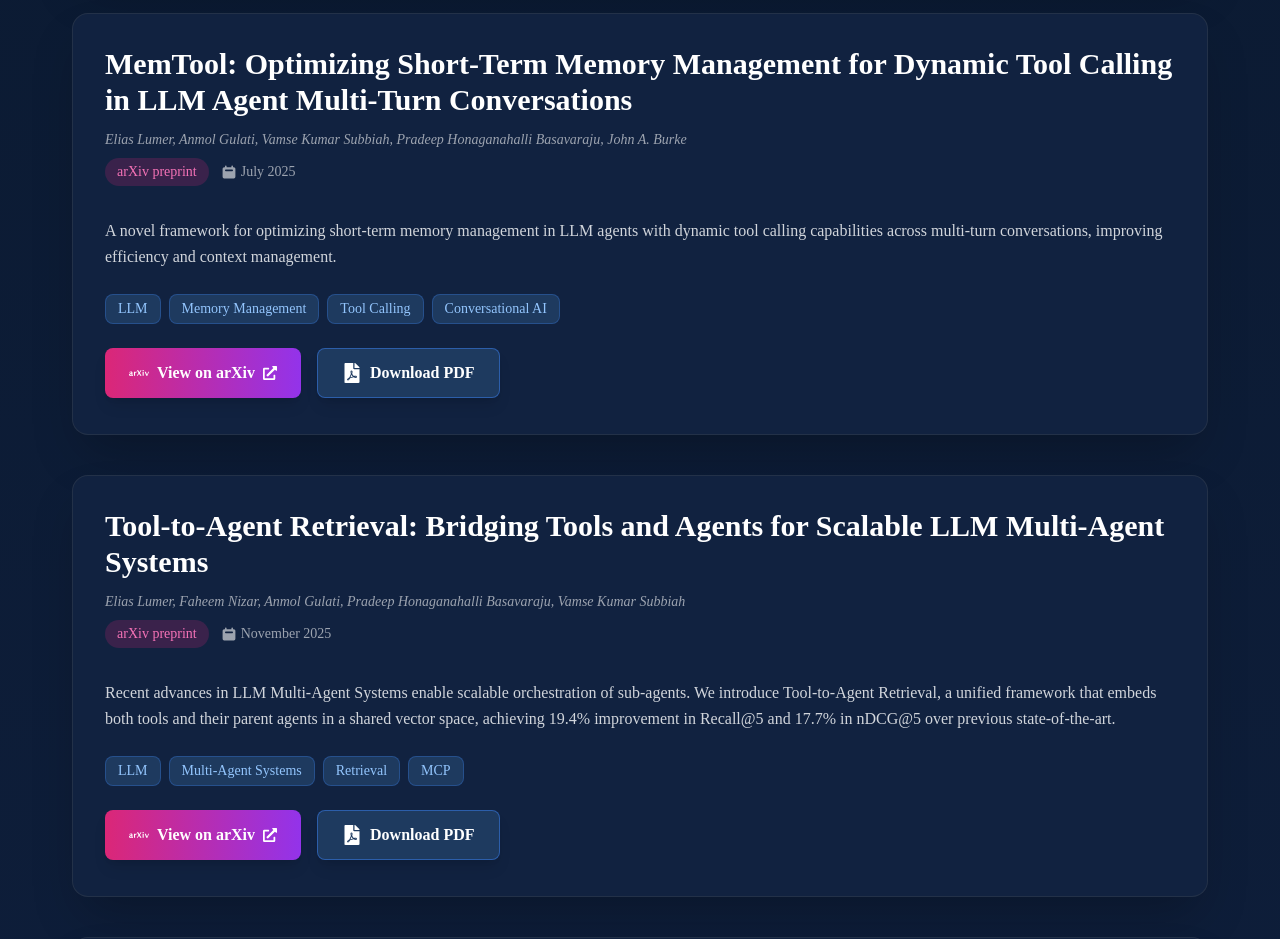
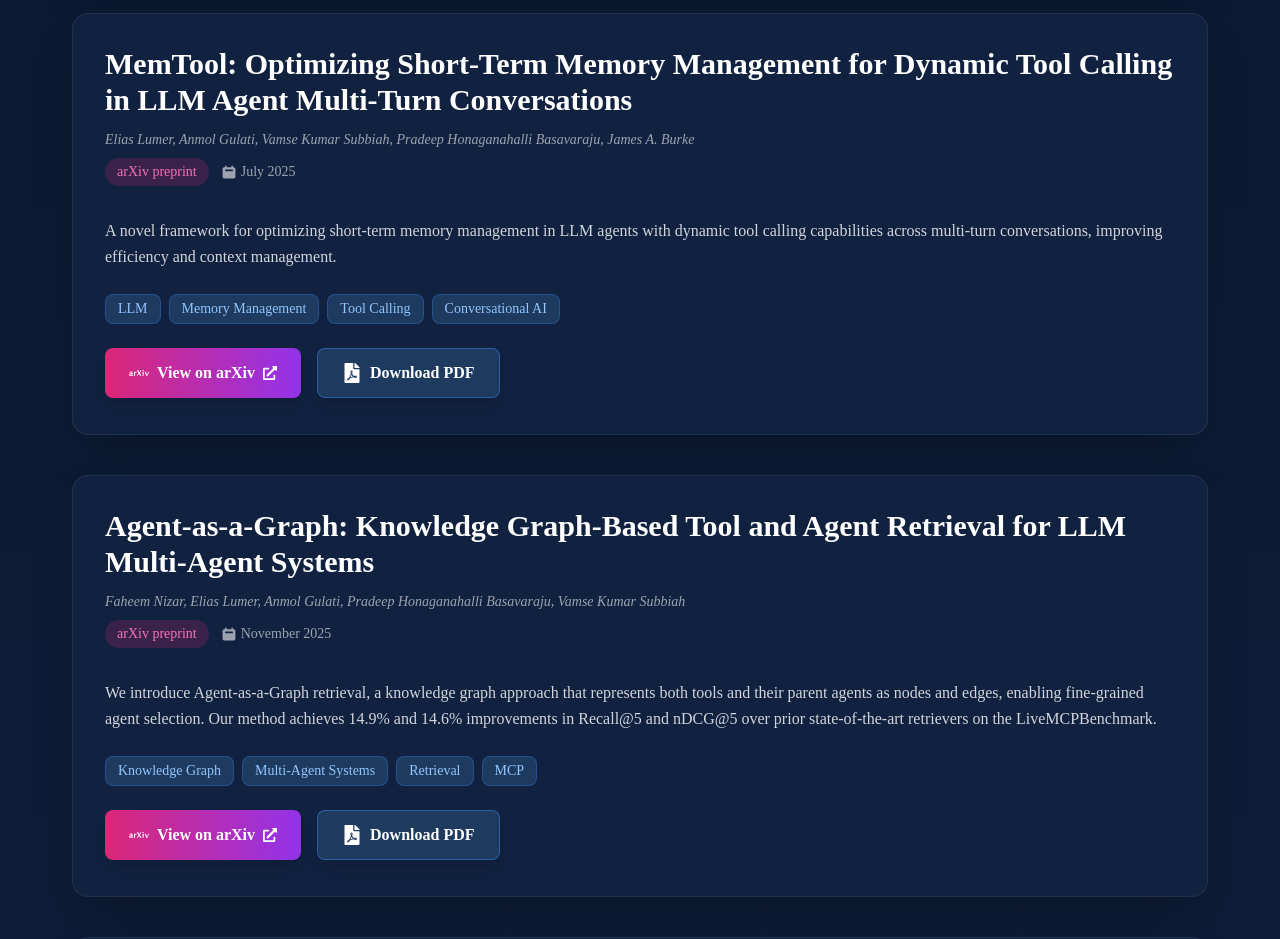
Before and after one commit to AnmolGulati6/page, a React (Create React App) app: page / in a window 1280 px wide. Shown: the part 2480-3419 px from the top of the page. Built offline with nearby package versions, Linux system fonts and the light colour scheme.

Commit message:
Update data.js

```diff
--- a/src/data/data.js
+++ b/src/data/data.js
@@ -2,7 +2,7 @@ export const researchPapers = [
     {
         id: 1,
         title: "ScaleMCP: Dynamic and Auto-Synchronizing Model Context Protocol Tools for LLM Agents",
-        authors: "Elias Lumer, Anmol Gulati, Vamse Kumar Subbiah, Pradeep Honaganahalli Basavaraju, John A. Burke",
+        authors: "Elias Lumer, Anmol Gulati, Vamse Kumar Subbiah, Pradeep Honaganahalli Basavaraju, James A. Burke",
         abstract: "Introducing ScaleMCP, a dynamic framework for auto-synchronizing Model Context Protocol tools that enables seamless integration and scaling of LLM agent capabilities, addressing critical challenges in tool synchronization and agent coordination.",
         arxivUrl: "https://arxiv.org/abs/2505.06416",
         pdfUrl: "https://arxiv.org/pdf/2505.06416",
@@ -13,7 +13,7 @@ export const researchPapers = [
     {
         id: 2,
         title: "MemTool: Optimizing Short-Term Memory Management for Dynamic Tool Calling in LLM Agent Multi-Turn Conversations",
-        authors: "Elias Lumer, Anmol Gulati, Vamse Kumar Subbiah, Pradeep Honaganahalli Basavaraju, John A. Burke",
+        authors: "Elias Lumer, Anmol Gulati, Vamse Kumar Subbiah, Pradeep Honaganahalli Basavaraju, James A. Burke",
         abstract: "A novel framework for optimizing short-term memory management in LLM agents with dynamic tool calling capabilities across multi-turn conversations, improving efficiency and context management.",
         arxivUrl: "https://arxiv.org/abs/2507.21428",
         pdfUrl: "https://arxiv.org/pdf/2507.21428",
@@ -23,17 +23,28 @@ export const researchPapers = [
     },
     {
         id: 3,
+        title: "Agent-as-a-Graph: Knowledge Graph-Based Tool and Agent Retrieval for LLM Multi-Agent Systems",
+        authors: "Faheem Nizar, Elias Lumer, Anmol Gulati, Pradeep Honaganahalli Basavaraju, Vamse Kumar Subbiah",
+        abstract: "We introduce Agent-as-a-Graph retrieval, a knowledge graph approach that represents both tools and their parent agents as nodes and edges, enabling fine-grained agent selection. Our method achieves 14.9% and 14.6% improvements in Recall@5 and nDCG@5 over prior state-of-the-art retrievers on the LiveMCPBenchmark.",
+        arxivUrl: "https://arxiv.org/abs/2511.18194",
+        pdfUrl: "https://arxiv.org/pdf/2511.18194",
+        date: "November 2025",
+        tags: ["Knowledge Graph", "Multi-Agent Systems", "Retrieval", "MCP"],
+        venue: "arXiv preprint",
+    },
+    {
+        id: 4,
         title: "Tool-to-Agent Retrieval: Bridging Tools and Agents for Scalable LLM Multi-Agent Systems",
         authors: "Elias Lumer, Faheem Nizar, Anmol Gulati, Pradeep Honaganahalli Basavaraju, Vamse Kumar Subbiah",
         abstract: "Recent advances in LLM Multi-Agent Systems enable scalable orchestration of sub-agents. We introduce Tool-to-Agent Retrieval, a unified framework that embeds both tools and their parent agents in a shared vector space, achieving 19.4% improvement in Recall@5 and 17.7% in nDCG@5 over previous state-of-the-art.",
-        arxivUrl: "https://arxiv.org/html/2511.01854v1",
-        pdfUrl: "https://arxiv.org/pdf/2511.01854v1",
+        arxivUrl: "https://arxiv.org/abs/2511.01854v2",
+        pdfUrl: "https://arxiv.org/pdf/2511.01854v2",
         date: "November 2025",
         tags: ["LLM", "Multi-Agent Systems", "Retrieval", "MCP"],
         venue: "arXiv preprint",
     },
     {
-        id: 4,
+        id: 5,
         title: "Jackal: A Real-World Execution-Based Benchmark Evaluating Large Language Models on Text-to-JQL Tasks",
         authors: "Kevin Frank, Anmol Gulati, Elias Lumer, Sindy Campagna, Vamse Kumar Subbiah",
         abstract: "Introducing Jackal, a novel, large-scale text-to-JQL benchmark comprising 100,000 natural language requests paired with validated JQL queries on a live Jira instance. We benchmark 23 LLMs on execution accuracy, exposing limitations of current state-of-the-art models in enterprise data environments.",
```
